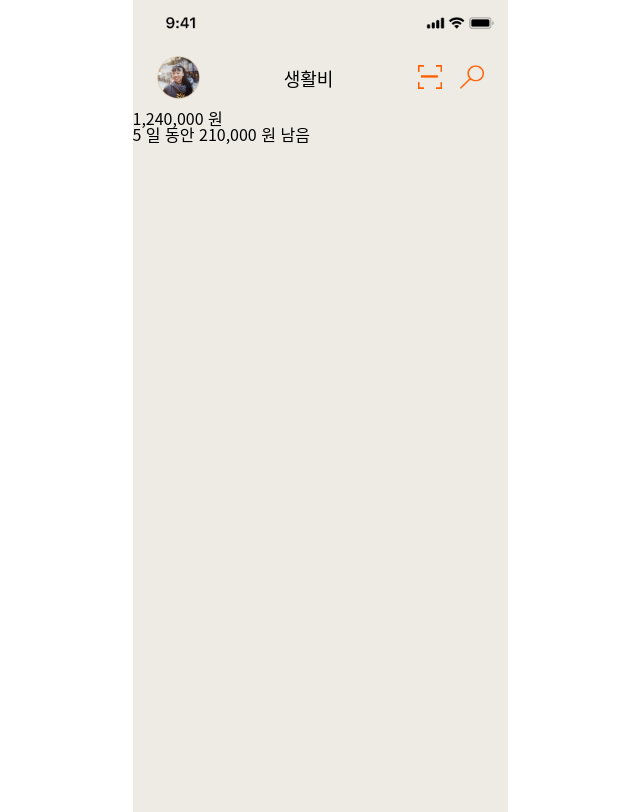
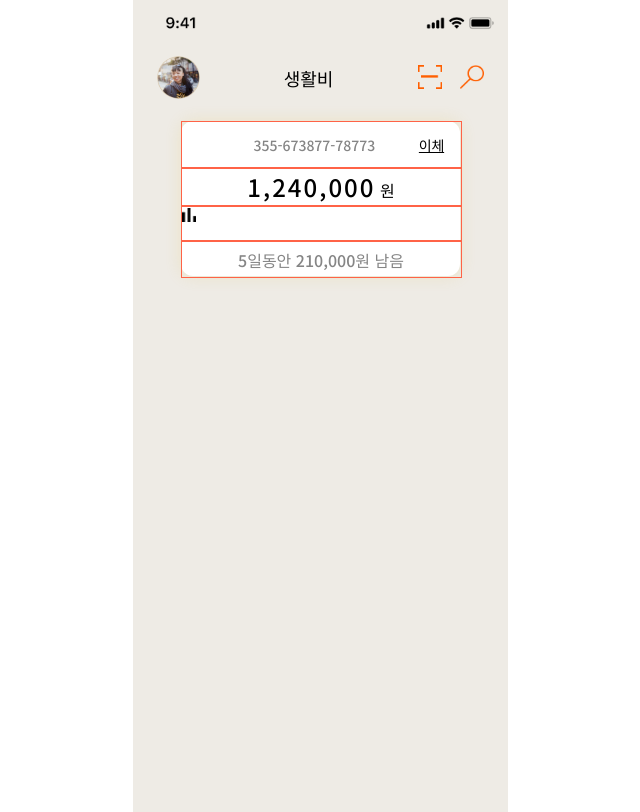
Before and after one commit to gum4019/js-toyproject, a plain HTML site: page js-toyproject/index.html in a window 1280 px wide. Shown: the whole page, without its empty margins (320-960 px from the left). Drawn offline with nearby package versions, Linux system fonts and the light colour scheme.

Commit message:
Add files via upload

```diff
--- a/js-toyproject/css/main.css
+++ b/js-toyproject/css/main.css
@@ -1,5 +1,5 @@
 body > * {
-  font-family: Noto Sans CJK KR;
+  font-family: "Noto Sans KR", sans-serif;
   font-style: normal;
 }
 
@@ -51,7 +51,7 @@ header {
 .title-bar > .icons a + a {
   margin-left: 18px;
 }
-/* .account-info > .container {
+.account-info > .container {
   margin-top: 22px;
   margin: 22px 48px;
   background: #ffffff;
@@ -64,7 +64,7 @@ header {
   height: 155px;
 }
 .account-info > .container > div {
-  border: 2px solid tomato;
+  border: 1px solid tomato;
   display: flex;
   height: 45px;
   width: 100%;
@@ -89,8 +89,6 @@ header {
   left: 236px;
   top: 14px;
 
-  font-family: Noto Sans CJK KR;
-  font-style: normal;
   font-weight: 500;
   font-size: 14px;
   line-height: 21px;
@@ -100,12 +98,41 @@ header {
 
   color: #000000;
 }
-.account-info .container > .money {
-  height: 30px;
-  font-size: 1.4rem;
-  font-weight: 600;
+.account-info > .container > .money {
+  height: 36px;
 }
-.account-info .budget-amount {
-  font-size: 2.4rem;
-  font-weight: 600;
-} */
+.account-info > .container > .money > span {
+  font-weight: 500;
+
+  align-items: center;
+  text-align: center;
+
+  left: 0;
+  right: 0;
+  margin: auto;
+}
+.account-info > .container > .money > span > .budget-amount {
+  font-size: 24px;
+  letter-spacing: 2px;
+}
+.account-info > .container > .graph {
+  height: 33px;
+}
+.account-info > .container > .graph > .expense-management-btn > * {
+  width: 14px;
+  height: 14px;
+}
+.account-info > .container > .remain-info {
+  height: 35px;
+}
+.account-info > .container > .remain-info > span {
+  font-weight: 500;
+  color: #858585;
+
+  align-items: center;
+  text-align: center;
+
+  left: 0;
+  right: 0;
+  margin: auto;
+}
--- a/js-toyproject/index.html
+++ b/js-toyproject/index.html
@@ -4,6 +4,14 @@
     <meta charset="UTF-8" />
     <meta http-equiv="X-UA-Compatible" content="IE=edge" />
     <meta name="viewport" content="width=device-width, initial-scale=1.0" />
+
+    <link rel="preconnect" href="https://fonts.googleapis.com" />
+    <link rel="preconnect" href="https://fonts.gstatic.com" crossorigin />
+    <link
+      href="https://fonts.googleapis.com/css2?family=Noto+Sans+KR:wght@100;300;400;500&display=swap"
+      rel="stylesheet"
+    />
+
     <link
       rel="stylesheet"
       href="https://cdn.jsdelivr.net/npm/reset-css@5.0.1/reset.min.css"
@@ -32,11 +40,13 @@
               /></a>
             </div>
           </header>
-          <div class="“account-info”">
+          <div class="account-info">
             <div class="container">
-              <div class=”account”>
-                <span class="account-number"></span>
-                <a class="account-transfer-btn" href=""></a>
+              <div class="account">
+                <span class="account-number">355-673877-78773</span>
+                <a class="account-transfer-btn" href="javascript:void(0)"
+                  >이체</a
+                >
               </div>
 
               <div class="money">
@@ -46,22 +56,24 @@
                 </span>
               </div>
 
-              <div class=”graph>
+              <div class="graph">
                 <div class="remain-graph">
-                  <div class="whole-area-bar"></div>
+                  <div class="whole-area-bar">
                     <div class="color-area-bar"></div>
+                  </div>
                   <div class="goal-bar"></div>
                 </div>
-                <a class="”expense-management-btn”" href="#">
-                  <i></i>
-                </a>
+                <a class="expense-management-btn" href="javascript:void(0)"
+                  ><img
+                    src="./images/expense-management-btn.png"
+                    alt="지출 통계 그래프"
+                /></a>
               </div>
-              <div class="remain-info”>
+
+              <div class="remain-info">
                 <span>
-                  <span class="days">5</span>
-                  일 동안
-                  <span class="”amount”">210,000</span>
-                  원 남음
+                  <span class="days">5</span>일동안
+                  <span class="amount">210,000</span>원 남음
                 </span>
               </div>
             </div>
```
Also changed, not shown: js-toyproject/images/expense-management-btn.png (added). Lines whose indentation alone changed are shown as unchanged.
